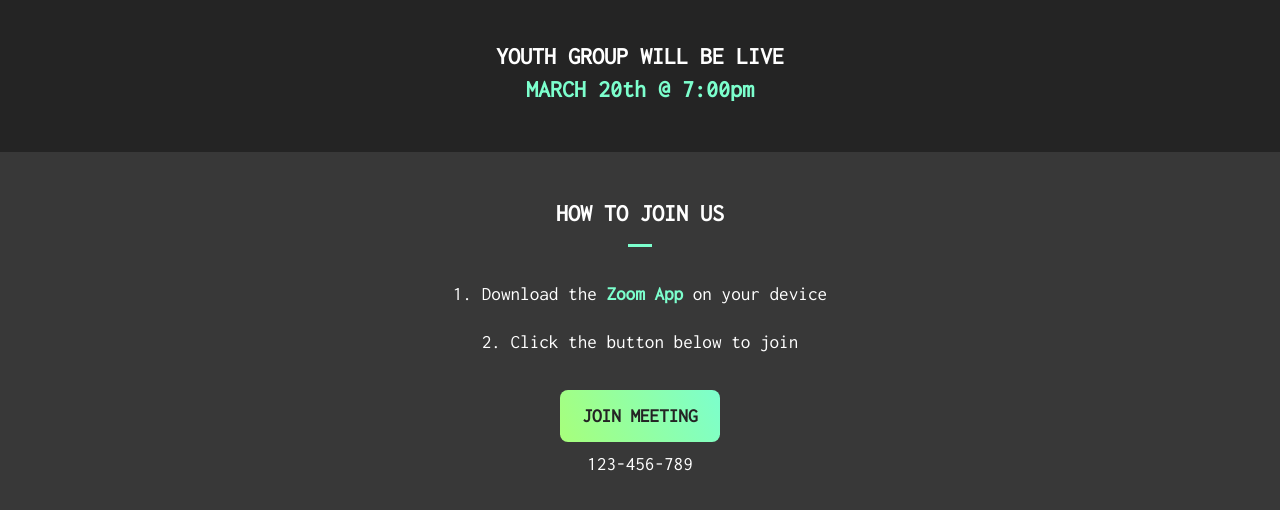
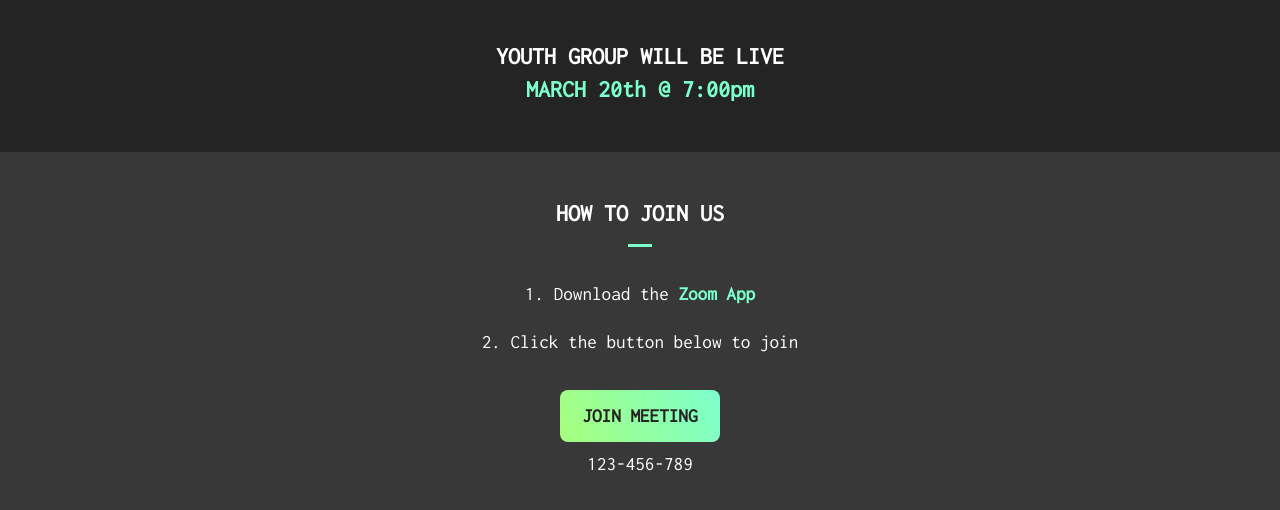
Before and after one commit to kevinchisaki/greenhouseyouth.live, a website: page index.html in a window 1280 px wide. Shown: the part 74-584 px from the top of the page. Drawn offline with Linux system fonts and the light colour scheme.

Commit message:
changed copy

```diff
--- a/index.html
+++ b/index.html
@@ -40,7 +40,7 @@
                 HOW TO JOIN US
               </h1>
               <hr class="gh-line subtitle" align="middle"></hr>
-              <p class="">1. Download the <a class="has-text-weight-bold" href="https://zoom.us/download" target="blank">Zoom App</a> on your device</p>
+              <p class="">1. Download the <a class="has-text-weight-bold" href="https://zoom.us/download" target="blank">Zoom App</a></p>
               <p class="">2. Click the button below to join</p>
               <a class="gh-button has-text-black-ter has-text-weight-bold" href="#">
                 JOIN MEETING
```
